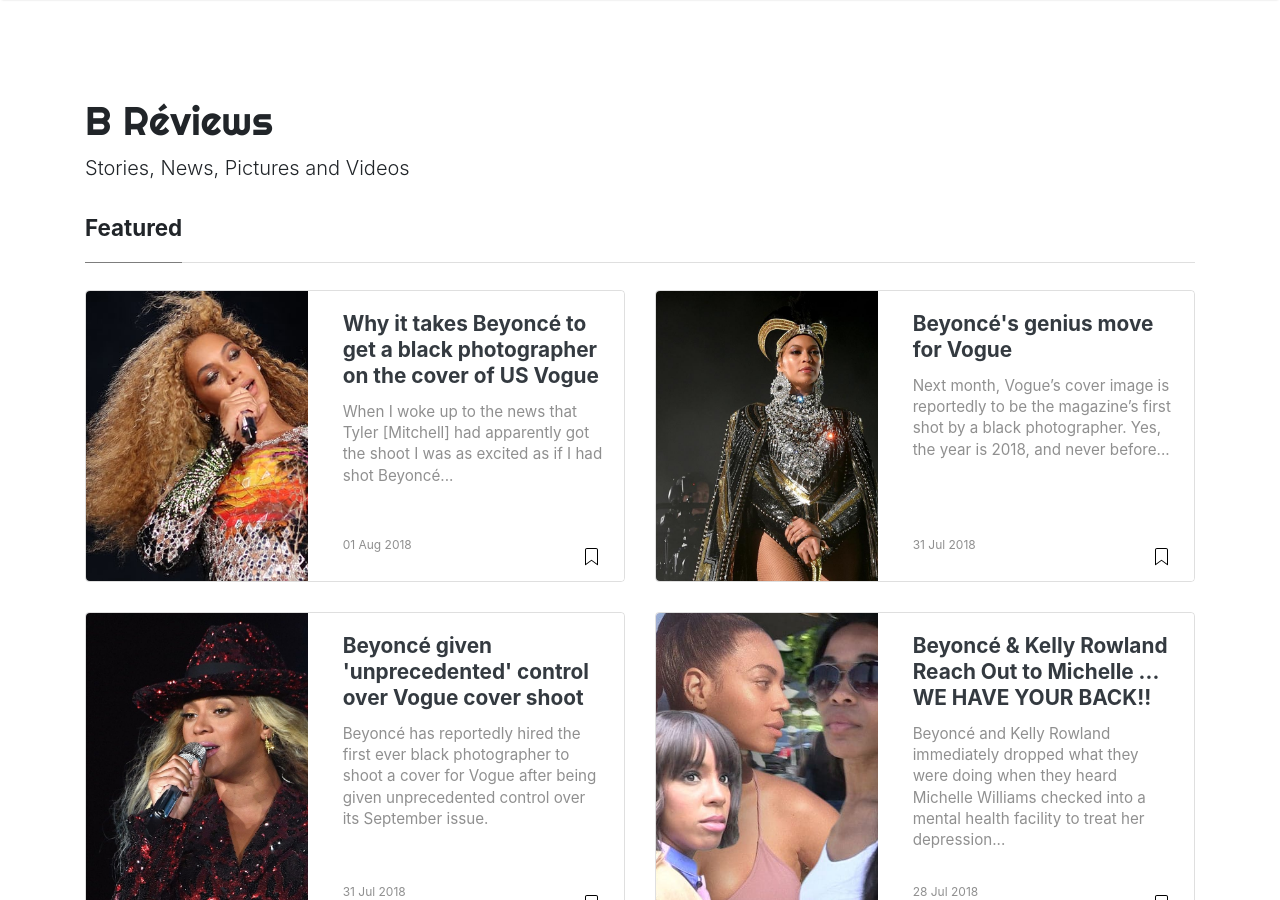
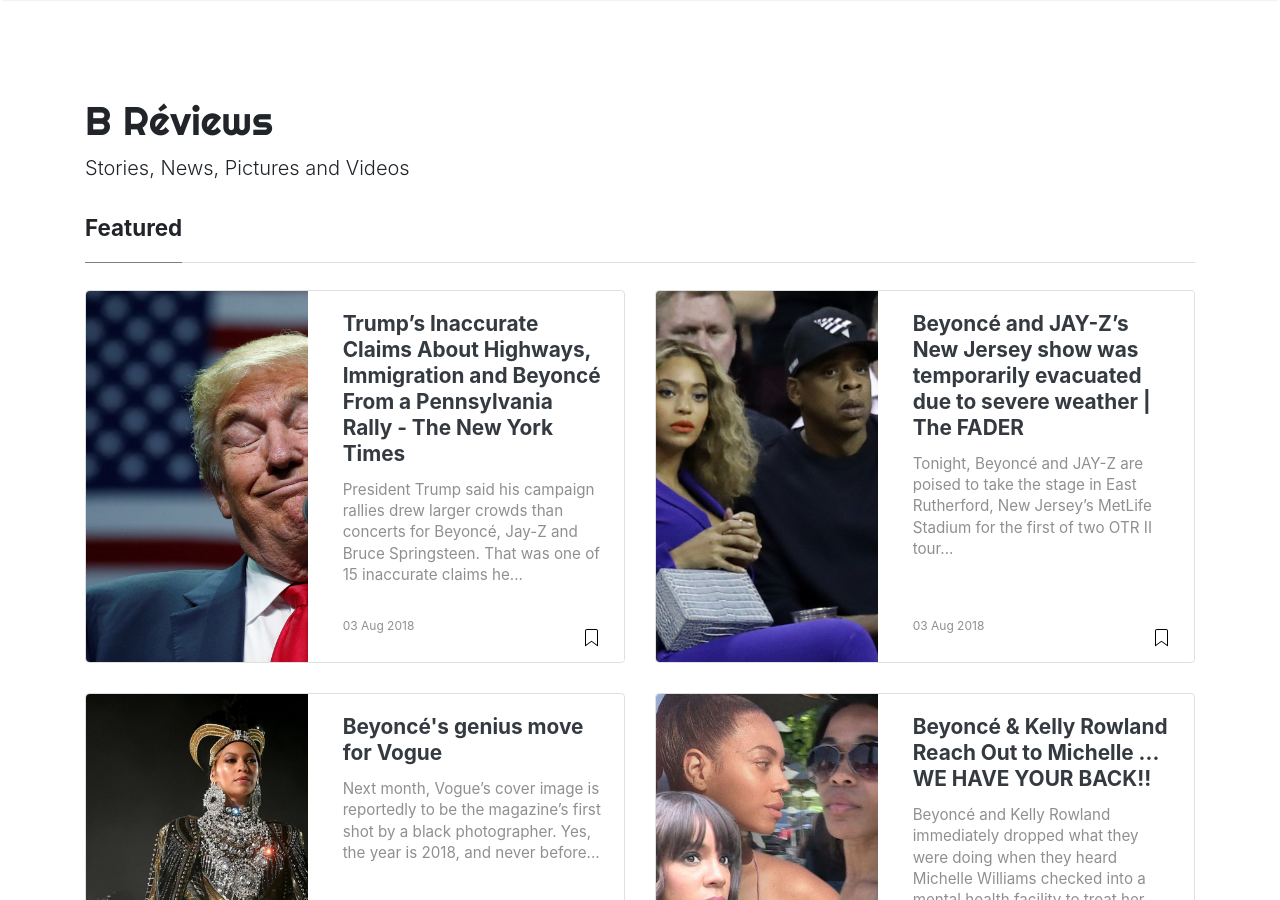
Before and after one commit to byncrvws/byncrvws.github.io, a Jekyll site: the page built from index.html, in a window 1280 px wide and 900 px high. Built offline with Jekyll 4.4.1, drawn with Linux system fonts in a browser that asks for light colours; nearby versions of some CDN libraries; the list of posts is cut into pages by our own code; comment, search, counter and statistics services are not loaded; some of the changed text lies outside the part shown.

Commit message:
Add more posts.

```diff
--- /dev/null
+++ b/_posts/2018/08/03/2018-08-03-beyonce-jay-z-on-the-run-ii-new-jersey-show-evacuation.md
@@ -0,0 +1,13 @@
+---
+layout: post
+title: Beyoncé and JAY-Z’s New Jersey show was temporarily evacuated due to severe weather | The FADER
+description: Beyonce and JAY-Z's fans were not too happy about being kicked out of MetLife Stadium.
+categories: ["Beyonce", "Jersey", "Show", "Evacuation"]
+image: assets/images/2018-08-03-beyonce-jay-z-on-the-run-ii-new-jersey-show-evacuation.jpg
+featured: true
+hidden: true
+reference: http://www.thefader.com/2018/08/02/beyonce-jay-z-on-the-run-ii-new-jersey-show-evacuation
+---
+Tonight, Beyoncé and JAY-Z are poised to take the stage in East Rutherford, New Jersey's MetLife Stadium for the first of two OTR II tour stops. However, just before the show was set to kick off at 10PM, the stadium was evacuated due to an impending thunderstorm. Justifiably, the BeyHive was pissed and took to social media to document all the chaos. As of 10:30PM EST, the show is back on, but check out footage of what went down before that below.
+
+<blockquote class="twitter-tweet" data-lang="en"><p lang="en" dir="ltr">Due to a thunderstorm, Beyoncé &amp; JAY-Z&#39;s show in East Rutherford has been delayed and fans were asked to leave their seats and seek shelter. <a href="https://twitter.com/hashtag/OTRII?src=hash&amp;ref_src=twsrc%5Etfw">#OTRII</a><a href="https://t.co/m47AMvyWCv">https://t.co/m47AMvyWCv</a> <a href="https://t.co/P3mdnwEZGp">pic.twitter.com/P3mdnwEZGp</a></p>&mdash; BEYONCÉ LEGION (@BeyLegion) <a href="https://twitter.com/BeyLegion/status/1025199227243249666?ref_src=twsrc%5Etfw">August 3, 2018</a></blockquote> <script async src="https://platform.twitter.com/widgets.js" charset="utf-8"></script>
--- /dev/null
+++ b/_posts/2018/08/03/2018-08-03-trump-rally-fact-check.md
@@ -0,0 +1,20 @@
+---
+layout: post
+title: Trump’s Inaccurate Claims About Highways, Immigration and Beyoncé From a Pennsylvania Rally - The New York Times
+description: President Trump said his campaign rallies drew larger crowds than concerts for Beyoncé, Jay-Z and Bruce Springsteen. That was one of 15 inaccurate claims he made.
+categories: ["Trump", "Rally", "Fact", "Check"]
+image: assets/images/2018-08-03-trump-rally-fact-check.jpg
+featured: true
+hidden: true
+reference: https://www.nytimes.com/2018/08/02/us/politics/trump-rally-fact-check.html
+---
+President Trump said his campaign rallies drew larger crowds than concerts for Beyoncé, Jay-Z and Bruce Springsteen. That was one of 15 inaccurate claims he made.
+
+>“Highways would take 21 years to get approved. We have it down to two years, and it’s going to be one year very shortly.”
+— President Trump, at a campaign rally on Thursday night in Wilkes-Barre, Pa.
+
+Mr. Trump has doubled a previously exaggerated claim about the permitting process for roads and infrastructure taking a decade. Average wait times for a permit ranged from three to six years from the fiscal years 1999 to 2016, according to the Federal Highway Administration.
+
+In the 2017 fiscal year, the average wait time was three years and 10 months, almost double Mr. Trump’s claim of a two-year period. (Data for the 2018 fiscal year, which ends in September, is not yet available.)
+
+<a href="https://www.telegraph.co.uk/comedy/comedians/the-best-jokes-about-donald-trump/donald-trump11/" target="_blank">The 21 funniest jokes about Donald Trump</a>
```
Also changed, not shown: _posts/2018/07/31/2018-07-31-beyonce-given-unprecedented-control-vogue-cover-shoot.md (+2 -2 lines), _posts/2018/08/01/2018-08-01-beyonce-black-photographer-cover-us-vogue-tyler-mitchell.md (+2 -2 lines), assets/images/2018-08-03-beyonce-jay-z-on-the-run-ii-new-jersey-show-evacuation.jpg (added), assets/images/2018-08-03-trump-rally-fact-check.jpg (added).
